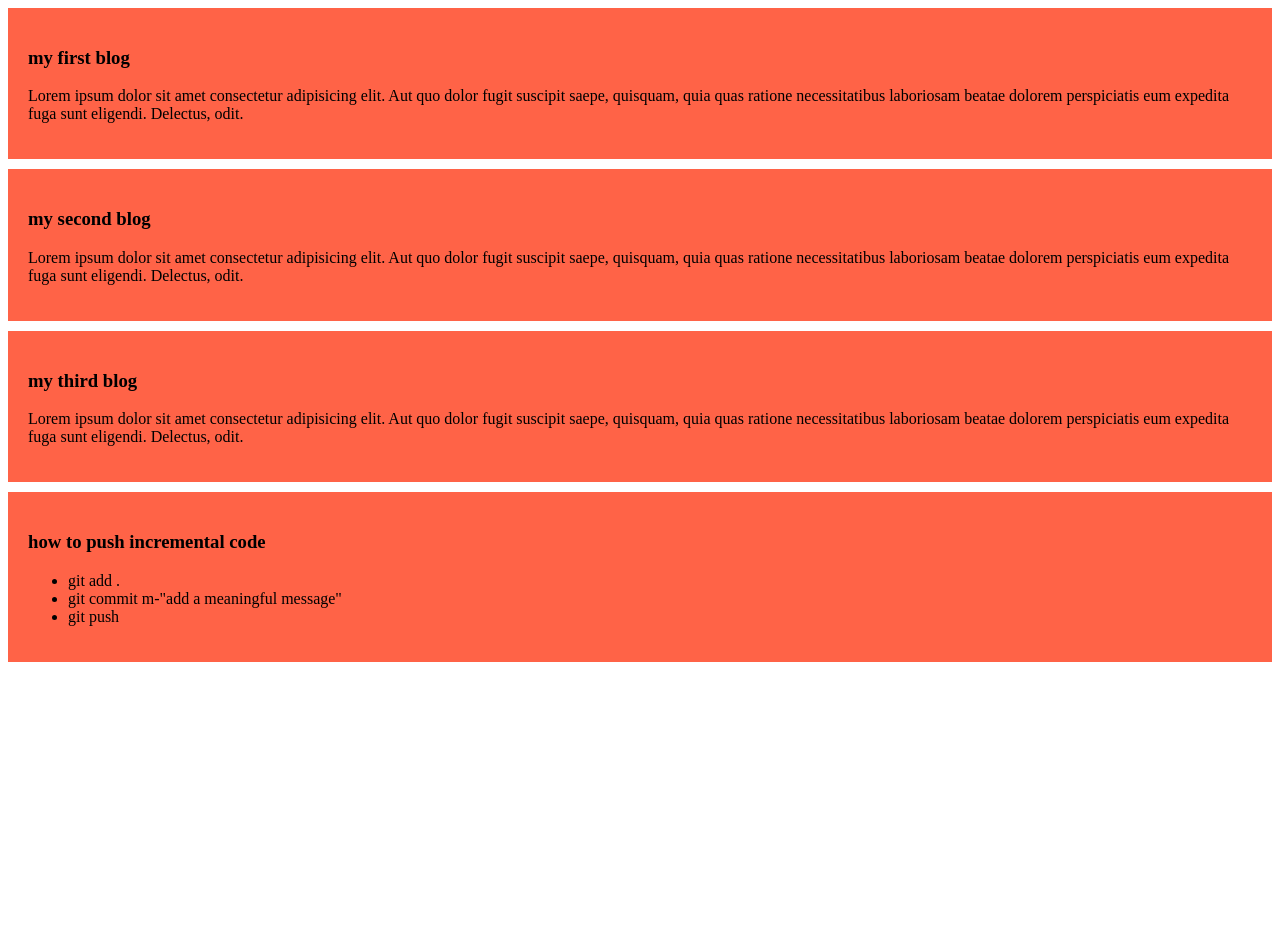
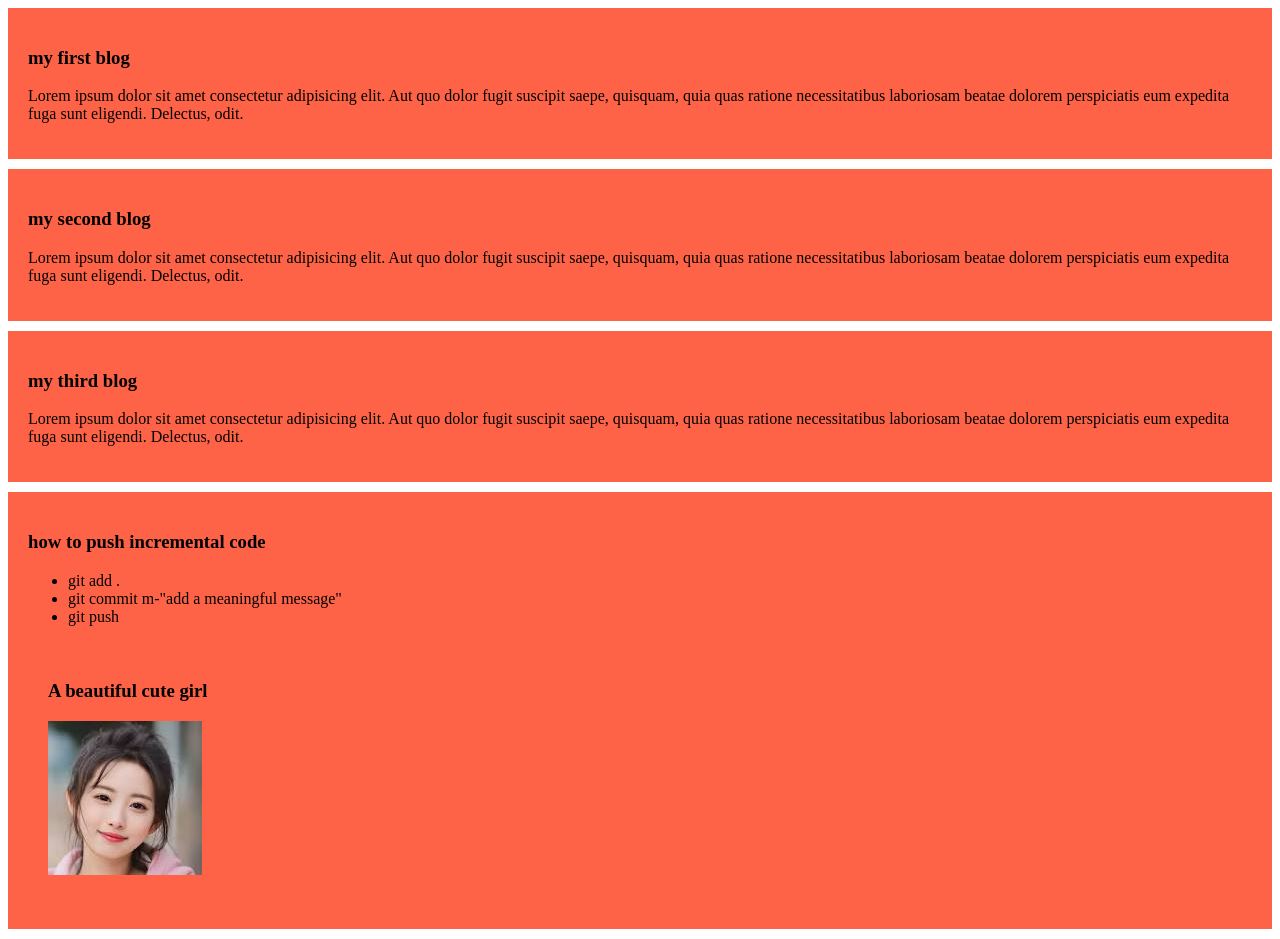
Before and after one commit to Rabeyaboshri/my-simple-website, a plain HTML site: page index.html in a window 1280 px wide. Before the commit the page ends 800 px from the top, so only its background shows below. Drawn offline with Linux system fonts and the light colour scheme.

Commit message:
added a cute girl picture

```diff
--- a/index.html
+++ b/index.html
@@ -28,6 +28,10 @@
             <li>git push</li>
 
         </ul>
+        <div>
+            <h3>A beautiful cute girl</h3>
+            <img src="images/download.jfif" alt="">
+        </div>
     </div>
 </body>
 </html>
```
Also changed, not shown: images/download.jfif (added).
